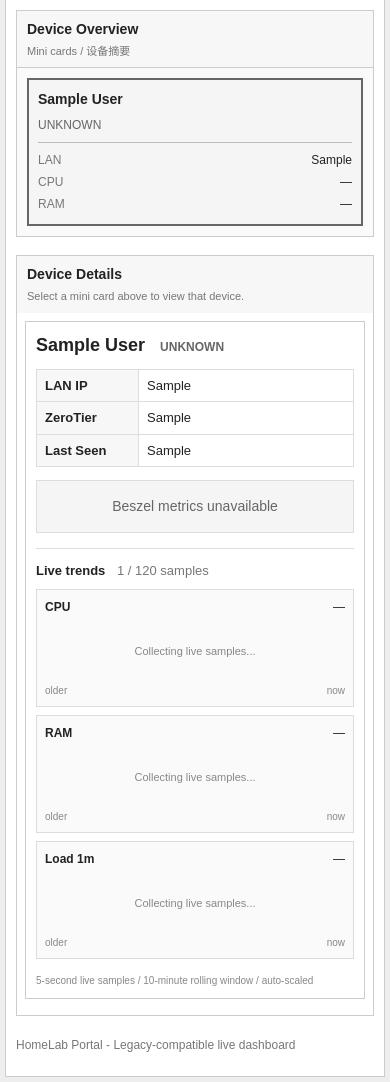
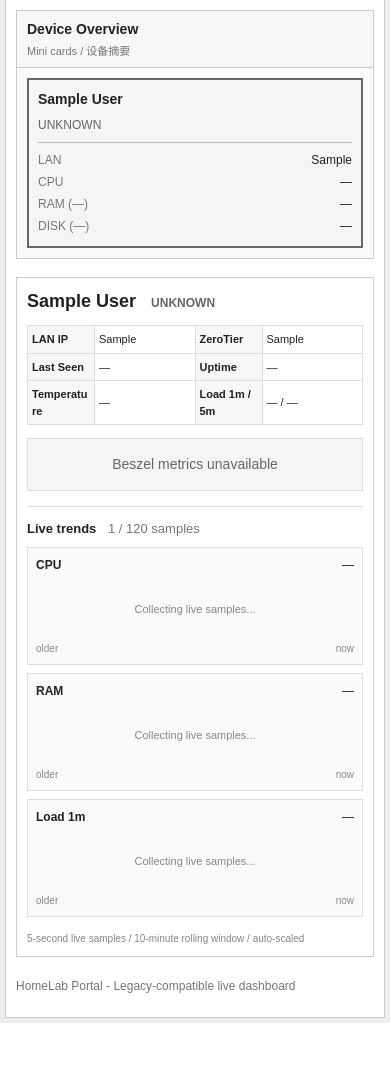
Before and after one commit to hhb-coding/homelab-portal, a Flask app: page / in a window 390 px wide. Shown: the part 392-1474 px from the top of the page. After the commit the page ends 1415 px from the top, so only its background shows below. Run offline with Flask 3, Linux system fonts and the light colour scheme; tables that the repository leaves empty hold one stand-in row (values such as "Sample post").

Commit message:
feat: implement Device UI V3 with validated Beszel capacities

```diff
--- a/dashboard_service.py
+++ b/dashboard_service.py
@@ -179,6 +179,15 @@ def build_dashboard() -> Dict[str, Any]:
                 # ------------------------------------------------
                 "metrics_available": bool(metric),
 
+                # Additive API fields; existing percentages stay compatible.
+                # 新增容量字段，保留旧百分比字段以兼容现有客户端。
+                "memory_total": metric.get("memory_total"),
+                "disk_total": metric.get("disk_total"),
+                "disk_used": metric.get("disk_used"),
+                "disk_available": metric.get("disk_available"),
+                "disk_usage_percent": metric.get("disk_usage_percent"),
+                "capacity_unit": metric.get("capacity_unit"),
+
                 "cpu_percent": metric.get(
                     "cpu_percent"
                 ),
--- a/static/dashboard.js
+++ b/static/dashboard.js
@@ -133,18 +133,75 @@ function num(v, digits) {
 
 function pct(v) {
   var n = Number(v);
-  if (isNaN(n) || n < 0) { return 0; }
+  if (!isFinite(n) || n < 0) { return 0; }
   return n > 100 ? 100 : n;
 }
 
 function metric(label, value) {
-  var display = num(value, 1);
+  var display = percentText(value);
   /* Missing values have no percentage or filled bar / 缺失指标不显示百分号或填充条。 */
   return '<div class="metric">'
     + '<span class="mlabel">' + esc(label) + '</span>'
-    + '<span class="mvalue">' + display + (display === "—" ? "" : "%") + '</span>'
+    + '<span class="mvalue">' + display + '</span>'
     + '<span class="bar">' + (display === "—" ? "" : '<span class="fill" style="width:' + pct(value) + '%"></span>') + '</span>'
     + '</div>';
+}
+
+/* G/T abbreviate GiB/TiB, never nominal GB / G/T 表示 GiB/TiB，并非标称 GB。 */
+function capacity(v) {
+  if (num(v, 1) === "—" || Number(v) < 0) { return "—"; }
+  return Number(v) >= 1024 ? (Number(v) / 1024).toFixed(1) + "T" : Number(v).toFixed(1) + "G";
+}
+
+function capacityOf(d, key) {
+  var display = d.metrics_available === true && d.capacity_unit === "GiB" ? capacity(d[key]) : "—";
+  if ((key === "disk_total" || key === "memory_total") && Number(d[key]) <= 0) { return "—"; }
+  if ((key === "disk_used" || key === "disk_available")
+      && (capacity(d.disk_total) === "—" || Number(d.disk_total) <= 0 || Number(d[key]) > Number(d.disk_total))) { return "—"; }
+  return display;
+}
+
+function percentText(v) {
+  return num(v, 1) === "—" || Number(v) < 0 || Number(v) > 100 ? "—" : num(v, 1) + "%";
+}
+
+/* Keep labels inside each segment; hide when measured space is too narrow.
+ * 容量文字限制在各自区段内；实测空间不足时隐藏，完整数值保留在无障碍说明中。 */
+function fitDiskLabels() {
+  var labels = document.querySelectorAll ? document.querySelectorAll(".disk-label") : [];
+  var i, label;
+  for (i = 0; i < labels.length; i += 1) {
+    label = labels[i];
+    label.style.visibility = label.parentNode.clientWidth >= label.offsetWidth + 12 ? "visible" : "hidden";
+  }
+}
+
+function diskMetric(d) {
+  var hasSample = d.capacity_unit === "GiB";
+  var value = hasSample ? d.disk_usage_percent : d.disk_percent;
+  var display = d.metrics_available === true ? percentText(value) : "—";
+  if (hasSample && capacityOf(d, "disk_used") === "—") { display = "—"; }
+  var width = display === "—" ? 0 : Number(value);
+  var used = capacityOf(d, "disk_used"), available = capacityOf(d, "disk_available");
+  var description = "Used / 已用: " + used + "; Available / 可用: " + available;
+  /* A missing percentage cannot assign capacities to bar segments / 缺失比例时不定位容量。 */
+  if (display === "—") { used = "—"; available = "—"; }
+  return '<div class="metric disk-metric"><span class="mlabel">Disk</span>'
+    + '<span class="mvalue">' + display + '</span>'
+    + '<span class="bar disk-bar" role="img" aria-label="' + esc(description) + '" title="' + esc(description) + '">'
+    + '<span class="disk-used" style="width:' + width + '%"><span class="disk-label">' + used + '</span></span>'
+    + '<span class="disk-free" style="width:' + (100 - width) + '%"><span class="disk-label">' + available + '</span></span>'
+    + '</span></div>';
+}
+
+/* Time only in device details; Network retains its full timestamp / 详情仅显示时间，Network 保留完整时间戳。 */
+function seenTime(value) {
+  var parts = String(value || "").match(/^(\d{4})-(\d{2})-(\d{2})[ T](\d{2}):(\d{2}):(\d{2})/);
+  if (!parts) { return "—"; }
+  var date = new Date(Date.UTC(Number(parts[1]), Number(parts[2]) - 1, Number(parts[3]),
+    Number(parts[4]), Number(parts[5]), Number(parts[6])));
+  function pad(v) { return v < 10 ? "0" + v : String(v); }
+  return pad(date.getHours()) + ":" + pad(date.getMinutes()) + ":" + pad(date.getSeconds());
 }
 
 function uptime(seconds) {
@@ -504,13 +561,11 @@ function miniCard(d) {
   h += '<div class="mini-card-body">'
     + '<div><span>LAN</span><b>' + esc(d.lan_ip || "—") + '</b></div>';
 
-  if (metrics) {
-    h += '<div><span>CPU</span><b>' + num(d.cpu_percent,1) + (num(d.cpu_percent,1) === "—" ? "" : "%") + '</b></div>'
-      + '<div><span>RAM</span><b>' + num(d.memory_percent,1) + (num(d.memory_percent,1) === "—" ? "" : "%") + '</b></div>';
-  } else {
-    h += '<div><span>CPU</span><b>—</b></div>'
-      + '<div><span>RAM</span><b>—</b></div>';
-  }
+  h += '<div><span>CPU</span><b>' + (metrics ? percentText(d.cpu_percent) : "—") + '</b></div>'
+    + '<div><span>RAM (' + capacityOf(d, "memory_total") + ')</span><b>'
+    + (metrics ? percentText(d.memory_percent) : "—") + '</b></div>'
+    + '<div><span>DISK (' + capacityOf(d, "disk_total") + ')</span><b>'
+    + capacityOf(d, "disk_available") + '</b></div>';
   return h + '</div></div>';
 }
 
@@ -537,6 +592,7 @@ function renderDevicePanels(list) {
   }
   document.getElementById("mini-devices").innerHTML = mini;
   document.getElementById("devices").innerHTML = detail;
+  fitDiskLabels();
 }
 
 function selectDeviceCard(element) {
@@ -557,17 +613,22 @@ function card(d) {
     + '<b class="' + (state === "online" ? "ok" : state === "offline" ? "bad" : "network-unknown") + '">'
     + state.toUpperCase() + '</b></div>';
 
-  h += '<table><tr><td>LAN IP</td><td>' + esc(d.lan_ip || "—") + '</td></tr>'
-    + '<tr><td>ZeroTier</td><td>' + esc(d.zerotier_ip || "—") + '</td></tr>'
-    + '<tr><td>Last Seen</td><td>' + localTime(d.last_seen) + '</td></tr></table>';
+  /* Three rows share four aligned columns / 三行共用四列，标签与值对齐。 */
+  h += '<table class="device-info"><colgroup><col class="info-label"><col class="info-value">'
+    + '<col class="info-label"><col class="info-value"></colgroup><tbody>'
+    + '<tr><th scope="row">LAN IP</th><td>' + esc(d.lan_ip || "—")
+    + '</td><th scope="row">ZeroTier</th><td>' + esc(d.zerotier_ip || "—") + '</td></tr>'
+    + '<tr><th scope="row">Last Seen</th><td>' + seenTime(d.last_seen)
+    + '</td><th scope="row">Uptime</th><td>' + esc(uptime(d.uptime_seconds)) + '</td></tr>'
+    + '<tr><th scope="row">Temperature</th><td>' + temp(d.temperature)
+    + '</td><th scope="row">Load 1m / 5m</th><td>' + num(d.load_1,2) + ' / ' + num(d.load_5,2)
+    + '</td></tr></tbody></table>';
 
   if (d.metrics_available === true) {
     h += '<div class="metrics">' + metric("CPU",d.cpu_percent)
-      + metric("RAM",d.memory_percent) + metric("Disk",d.disk_percent) + '</div>';
-    h += '<table><tr><td>Load 1m</td><td>' + num(d.load_1,2) + '</td></tr>'
-      + '<tr><td>Load 5m</td><td>' + num(d.load_5,2) + '</td></tr>'
-      + '<tr><td>Temperature</td><td>' + temp(d.temperature) + '</td></tr>'
-      + '<tr><td>Uptime</td><td>' + esc(uptime(d.uptime_seconds)) + '</td></tr></table>';
+      + metric("RAM",d.memory_percent) + diskMetric(d) + '</div>'
+      + '<p class="capacity-note">G = GiB; T = TiB. System filesystem / 系统文件系统。'
+      + (capacityOf(d, "disk_available") === "—" ? ' Available space not reported / 未上报可用空间。' : '') + '</p>';
   } else {
     h += '<div class="unavailable">Beszel metrics unavailable</div>';
   }
@@ -586,6 +647,7 @@ function selectDashboardTab(tab) {
   document.getElementById("tab-network").className = "dashboard-tab" + (network ? " active-tab" : "");
   document.getElementById("tab-device").setAttribute("aria-pressed", network ? "false" : "true");
   document.getElementById("tab-network").setAttribute("aria-pressed", network ? "true" : "false");
+  if (!network) { fitDiskLabels(); }
 }
 
 /* Missing status is unknown, not a failed LAN check / 缺失状态为未知，并非 LAN 检测失败。 */
@@ -776,3 +838,6 @@ loadHistory();
 loadDashboard();
 setInterval(loadDashboard, REFRESH_MS);
 setInterval(loadHistory, HISTORY_REFRESH_MS);
+
+/* Re-measure after rotation or tab changes / 旋转或标签切换后重新测量。 */
+if (typeof window !== "undefined") { window.addEventListener("resize", fitDiskLabels, false); }
--- a/static/style.css
+++ b/static/style.css
@@ -253,15 +253,6 @@ td:first-child { width:110px; background:#f7f7f7; font-weight:bold; }
   font-weight: normal;
 }
 
-.detail-block #devices {
-  padding: 12px 12px 0 12px;
-  border: 1px solid #cccccc;
-  border-top: none;
-}
-
-.detail-block .card {
-  margin-bottom: 16px;
-}
 
 @media screen and (max-width: 800px) {
   .mini-card {
@@ -329,6 +320,23 @@ td:first-child { width:110px; background:#f7f7f7; font-weight:bold; }
 @media screen and (max-width:400px) {
   .view-switch { float:none; display:inline-block; margin:0 0 12px; }
   td:first-child { width:85px; }
-  .detail-block #devices { padding:8px 8px 0; }
   .card { padding:10px; }
 }
+
+/* V3 aligned details and bounded disk labels / V3 对齐详情与限制在区段内的磁盘文字。 */
+.device-info { table-layout:fixed; }
+.device-info .info-label { width:20%; }
+.device-info .info-value { width:30%; }
+.device-info th, .device-info td { padding:6px 8px; border:1px solid #ddd; font-size:13px; text-align:left; word-wrap:break-word; }
+.device-info th { background:#f7f7f7; font-weight:bold; }
+.device-info td { background:#fff; font-weight:normal; }
+.disk-bar { height:24px; overflow:hidden; }
+.disk-used, .disk-free { float:left; height:24px; position:relative; overflow:hidden; text-align:center; }
+.disk-used { background:#555; color:#fff; }
+.disk-free { background:#eee; color:#222; }
+.disk-label { display:inline-block; line-height:24px; font-size:12px; white-space:nowrap; visibility:hidden; }
+.capacity-note { font-size:11px; color:#777; }
+.mini-card-body b { max-width:58%; }
+@media screen and (max-width:400px) {
+  .device-info th, .device-info td { padding:5px 4px; font-size:11px; }
+}
--- a/templates/index.html
+++ b/templates/index.html
@@ -4,7 +4,7 @@
   <meta charset="UTF-8">
   <meta name="viewport" content="width=device-width, initial-scale=1.0">
   <title>{{ app_name }}</title>
-  <link rel="stylesheet" href="{{ url_for('static', filename='style.css') }}?v=6e1">
+  <link rel="stylesheet" href="{{ url_for('static', filename='style.css') }}?v=7v3">
 </head>
 <body>
 <div class="container">
@@ -39,13 +39,7 @@
     </div>
   </div>
 
-  <div class="section-block detail-block">
-    <div class="section-heading">
-      <span>Device Details</span>
-      <small>Select a mini card above to view that device.</small>
-    </div>
-    <div id="devices"><div class="loading">Loading HomeLab devices...</div></div>
-  </div>
+  <div id="devices"><div class="loading">Loading HomeLab devices...</div></div>
 
   </div>
 
@@ -61,6 +55,6 @@
 
   <p class="footer">HomeLab Portal - Legacy-compatible live dashboard</p>
 </div>
-<script src="{{ url_for('static', filename='dashboard.js') }}?v=6e1"></script>
+<script src="{{ url_for('static', filename='dashboard.js') }}?v=7v3"></script>
 </body>
 </html>
```
Also changed, not shown: beszel_client.py (+42 -0 lines), docs/device-ui-v3.md (added, +84 -0 lines), tests/test_capacity.py (added, +55 -0 lines), tests/test_device_v3.js (added, +80 -0 lines), tests/test_smoke.py (+7 -0 lines), .github/workflows/ci.yml.
